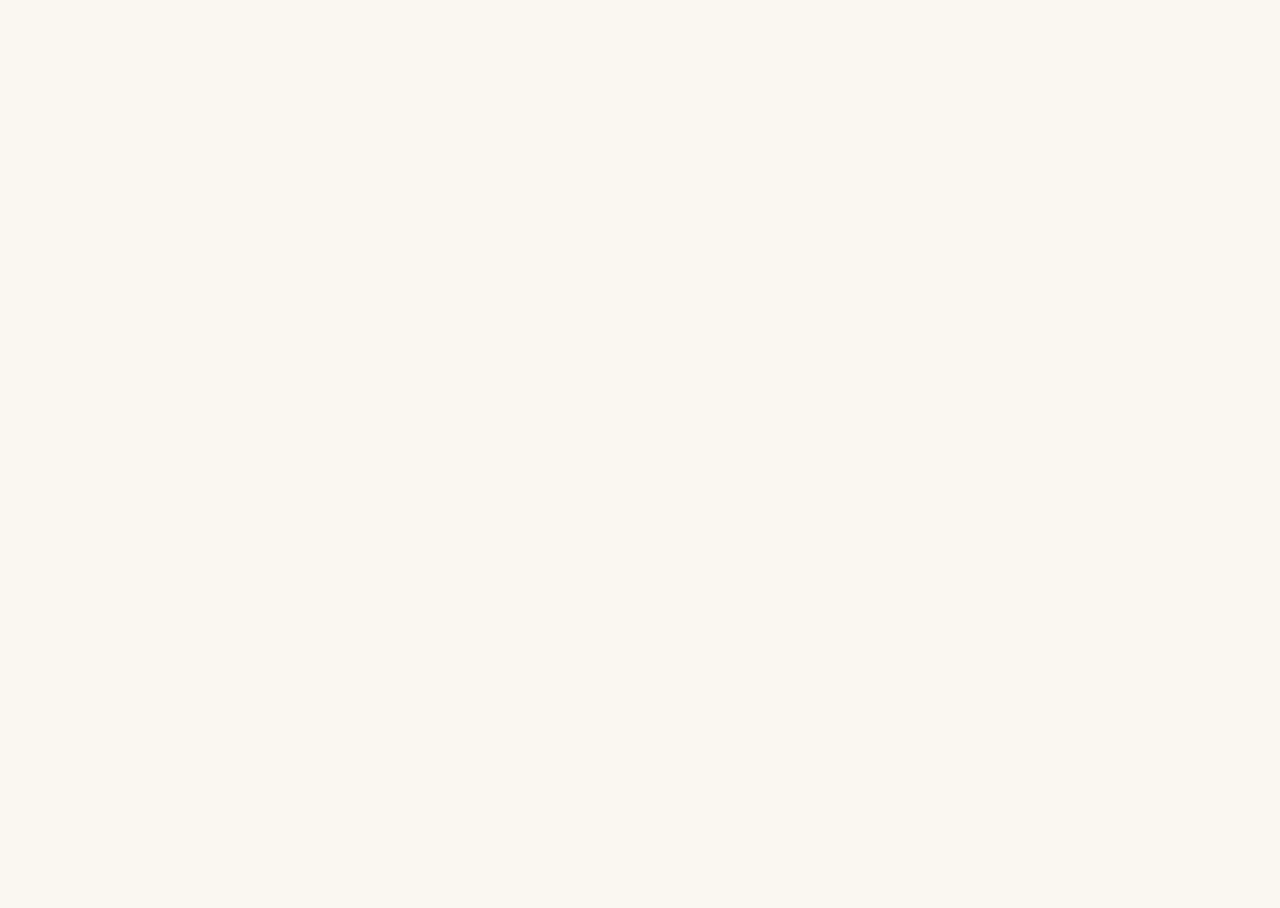
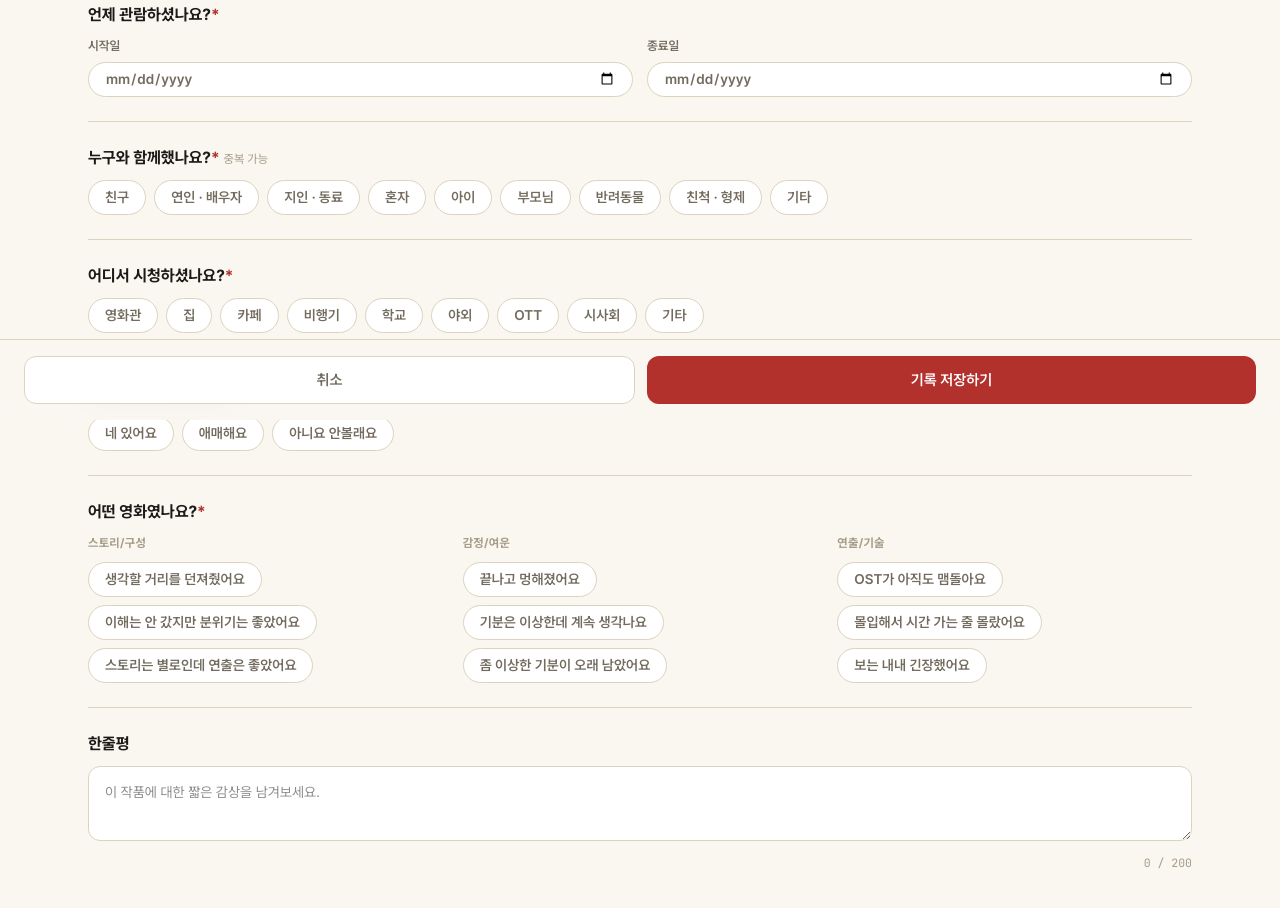
Before and after one commit to y007in/reviewZIP, a Next.js app: page /new-record in a window 1280 px wide. Shown: the part 380-1288 px from the top of the page. Before the commit the page ends 800 px from the top, so only its background shows below. Built offline with nearby package versions, Linux system fonts and the light colour scheme.

Commit message:
feat: 새 기록 추가 페이지 form  관련 컴포넌트 구현

```diff
--- a/app/(main)/new-record/page.tsx
+++ b/app/(main)/new-record/page.tsx
@@ -1,3 +1,115 @@
+"use client";
+
+import { useState } from "react";
+import { useRouter } from "next/navigation";
+import { Button } from "@/components/shared/Button";
+import TitlePicker from "@/components/record-form/TitlePicker";
+import { PillToggleGroup } from "@/components/record-form/PillToggleGroup";
+import TagCategoryGrid from "@/components/record-form/TagCategoryGrid";
+import { FormSection } from "@/components/record-form/FormSection";
+import {
+  STATUS_OPTIONS,
+  COMPANION_OPTIONS,
+  LOCATION_OPTIONS,
+  REWATCH_OPTIONS,
+} from "@/lib/record-options";
+import type { Movie } from "@/lib/types";
+
+const DATE_LABEL_CLASS = "mb-1.5 block text-[12.5px] font-semibold text-ink-soft";
+const DATE_INPUT_CLASS =
+  "w-full rounded-full border border-line bg-card px-4 py-1.5 text-[14px] font-semibold text-ink-soft outline-none focus:border-accent focus:text-ink";
+
 export default function NewRecordPage() {
-  return <p>새 기록 추가 페이지</p>;
+  const router = useRouter();
+  const [status, setStatus] = useState<string[]>([]);
+  const [startDate, setStartDate] = useState("");
+  const [endDate, setEndDate] = useState("");
+  const [companions, setCompanions] = useState<string[]>([]);
+  const [locations, setLocations] = useState<string[]>([]);
+  const [rewatch, setRewatch] = useState<string[]>([]);
+  const [tags, setTags] = useState<string[]>([]);
+  const [note, setNote] = useState("");
+
+  return (
+    <main className="mx-auto grid w-full max-w-6xl px-6 py-8 pb-32">
+      <div className="mb-7">
+        <h1 className="text-[22px] font-extrabold text-ink">오늘 본 작품을 기록해보세요</h1>
+      </div>
+      <FormSection label="어떤 작품인가요?" require divider={false}>
+        <TitlePicker />
+      </FormSection>
+
+      <FormSection label="관람 상태" require labelId="status-label">
+        <PillToggleGroup labelledBy="status-label" options={STATUS_OPTIONS} value={status} onChange={setStatus} />
+      </FormSection>
+
+      <FormSection label="언제 관람하셨나요?" require>
+        <div className="flex gap-3.5">
+          <div className="flex-1">
+            <label htmlFor="start-date" className={DATE_LABEL_CLASS}>시작일</label>
+            <input
+              id="start-date"
+              type="date"
+              value={startDate}
+              onChange={(e) => setStartDate(e.target.value)}
+              className={DATE_INPUT_CLASS}
+            />
+          </div>
+          <div className="flex-1">
+            <label htmlFor="end-date" className={DATE_LABEL_CLASS}>종료일</label>
+            <input
+              id="end-date"
+              type="date"
+              value={endDate}
+              onChange={(e) => setEndDate(e.target.value)}
+              className={DATE_INPUT_CLASS}
+            />
+          </div>
+        </div>
+      </FormSection>
+
+      <FormSection label="누구와 함께했나요?" require hint="중복 가능" labelId="companion-label">
+        <PillToggleGroup labelledBy="companion-label" mode="multi" options={COMPANION_OPTIONS} value={companions} onChange={setCompanions} />
+      </FormSection>
+
+      <FormSection label="어디서 시청하셨나요?" require labelId="location-label">
+        <PillToggleGroup labelledBy="location-label" options={LOCATION_OPTIONS} value={locations} onChange={setLocations} />
+      </FormSection>
+
+      <FormSection label="다시 볼 의향이 있나요?" require labelId="rewatch-label">
+        <PillToggleGroup labelledBy="rewatch-label" options={REWATCH_OPTIONS} value={rewatch} onChange={setRewatch} />
+      </FormSection>
+
+      <FormSection label="어떤 영화였나요?" require>
+        <TagCategoryGrid value={tags} onChange={setTags} />
+      </FormSection>
+
+      <FormSection label="한줄평">
+        <textarea
+          value={note}
+          onChange={(e) => setNote(e.target.value.slice(0, 200))}
+          placeholder="이 작품에 대한 짧은 감상을 남겨보세요."
+          className="w-full resize-y rounded-xl border-[1.3px] border-line bg-card px-4 py-3.5 text-[14px] leading-relaxed text-ink outline-none focus:border-accent"
+        />
+        <p className="mt-1.5 text-right font-mono text-[11.5px] text-ink-faint">{note.length} / 200</p>
+      </FormSection>
+
+
+      <div className="fixed inset-x-0 bottom-0 z-40 border-t border-line bg-paper/90 backdrop-blur-md">
+        <div className=" mx-auto flex  gap-3 px-6 py-4">
+          <Button
+            type="button"
+            variant="ghost"
+            onClick={() => router.back()}
+            className="flex-1 hover:bg-paper-raised"
+          >
+            취소
+          </Button>
+          <Button type="button" className="flex-1">
+            기록 저장하기
+          </Button>
+        </div>
+      </div>
+    </main>
+  );
 }
--- /dev/null
+++ b/components/record-form/FormSection.tsx
@@ -0,0 +1,30 @@
+import type { ReactNode } from "react";
+
+interface FormSectionProps {
+  label: string;
+  require?: boolean;
+  hint?: string;
+  labelId?: string;
+  divider?: boolean;
+  children: ReactNode;
+}
+
+export function FormSection({
+  label,
+  require,
+  hint,
+  labelId,
+  divider = true,
+  children,
+}: FormSectionProps) {
+  return (
+    <section className={divider ? "mt-6 border-t border-line pt-6" : undefined}>
+      <h2 id={labelId} className="mb-2.5 flex items-baseline text-[16px] font-bold text-ink">
+        {label}
+        {require && <span className="text-accent">*</span>}
+        {hint && <span className="mx-1 text-[12px] font-normal text-ink-faint">{hint}</span>}
+      </h2>
+      {children}
+    </section>
+  );
+}
--- a/components/record-form/PillToggleGroup.tsx
+++ b/components/record-form/PillToggleGroup.tsx
@@ -9,10 +9,10 @@ export interface PillOption {
 
 interface PillToggleGroupProps {
   options: PillOption[];
-  label: string,
-  mode?: "single" | "multi"
+  mode?: "single" | "multi";
   value: string[];
   onChange: (next: string[]) => void;
+  labelledBy?: string;
   name?: string;
   className?: string;
 }
@@ -26,16 +26,15 @@ const PILL_LABEL_CLASS =
 
 export function PillToggleGroup({
   options,
-  label,
   mode = "single",
   value,
   onChange,
+  labelledBy,
   name,
   className,
 }: PillToggleGroupProps) {
   const autoId = useId();
   const groupName = name ?? autoId;
-  console.log(mode != 'single' && groupName);
 
   function handleSingleChange(optionValue: string) {
     onChange([optionValue]);
@@ -48,12 +47,11 @@ export function PillToggleGroup({
   const groupClasses = `flex flex-wrap gap-2 ${className ?? ""}`.trim();
 
   return (
-    <>
-      <div className="mb-2.5 flex items-baseline gap-2 text-[16px] font-bold" >
-        {label}
-
-      </div>
-      <div className={groupClasses} role={mode === "single" ? "radiogroup" : "group"}>
+    <div
+      className={groupClasses}
+      role={mode === "single" ? "radiogroup" : "group"}
+      aria-labelledby={labelledBy}
+    >
       {options.map((opt) => {
         const inputId = `${groupName}-${opt.value}`;
         const checked = value.includes(opt.value);
@@ -81,6 +79,5 @@ export function PillToggleGroup({
         );
       })}
     </div>
-    </>
   );
 }
--- a/components/record-form/TagCategoryGrid.tsx
+++ b/components/record-form/TagCategoryGrid.tsx
@@ -1,3 +1,41 @@
-export default function TagCategoryGrid() {
-  return <div>TagCategoryGrid</div>;
+import { PillToggleGroup } from "@/components/record-form/PillToggleGroup";
+import { TAG_CATEGORIES } from "@/lib/record-options";
+
+const CATEGORY_LABEL_CLASS =
+  "mb-2.5 text-[12px] font-bold uppercase tracking-wide text-ink-faint";
+
+interface TagCategoryGridProps {
+  value: string[];
+  onChange: (next: string[]) => void;
 }
+
+export default function TagCategoryGrid({ value, onChange }: TagCategoryGridProps) {
+  function handleCategoryChange(categoryValues: string[], next: string[]) {
+    const withoutCategory = value.filter((v) => !categoryValues.includes(v));
+    onChange([...withoutCategory, ...next]);
+  }
+
+  return (
+    <div className="grid grid-cols-1 gap-5 sm:grid-cols-3">
+      {TAG_CATEGORIES.map((category) => {
+        const categoryValues = category.options.map((o) => o.value);
+        const titleId = `tag-${category.key}-label`;
+        return (
+          <div key={category.key}>
+            <h3 id={titleId} className={CATEGORY_LABEL_CLASS}>
+              {category.title}
+            </h3>
+            <PillToggleGroup
+              labelledBy={titleId}
+              mode="multi"
+              options={category.options}
+              value={value.filter((v) => categoryValues.includes(v))}
+              onChange={(next) => handleCategoryChange(categoryValues, next)}
+              className="flex-col items-stretch"
+            />
+          </div>
+        );
+      })}
+    </div>
+  );
+}
--- /dev/null
+++ b/lib/record-options.ts
@@ -0,0 +1,73 @@
+import type { PillOption } from "@/components/record-form/PillToggleGroup";
+import { WATCH_STATUS, WATCH_STATUS_LABEL } from "@/lib/constants";
+
+export const STATUS_OPTIONS: PillOption[] = WATCH_STATUS.map((status) => ({
+  value: status,
+  label: WATCH_STATUS_LABEL[status],
+}));
+
+export const COMPANION_OPTIONS: PillOption[] = [
+  { value: "friend", label: "친구" },
+  { value: "partner", label: "연인 · 배우자" },
+  { value: "colleague", label: "지인 · 동료" },
+  { value: "alone", label: "혼자" },
+  { value: "kid", label: "아이" },
+  { value: "parent", label: "부모님" },
+  { value: "pet", label: "반려동물" },
+  { value: "family", label: "친척 · 형제" },
+  { value: "etc", label: "기타" },
+];
+
+export const LOCATION_OPTIONS: PillOption[] = [
+  { value: "theater", label: "영화관" },
+  { value: "home", label: "집" },
+  { value: "cafe", label: "카페" },
+  { value: "flight", label: "비행기" },
+  { value: "school", label: "학교" },
+  { value: "outdoor", label: "야외" },
+  { value: "ott", label: "OTT" },
+  { value: "premiere", label: "시사회" },
+  { value: "etc", label: "기타" },
+];
+
+export const REWATCH_OPTIONS: PillOption[] = [
+  { value: "yes", label: "네 있어요" },
+  { value: "maybe", label: "애매해요" },
+  { value: "no", label: "아니요 안볼래요" },
+];
+
+export interface TagCategory {
+  key: string;
+  title: string;
+  options: PillOption[];
+}
+
+export const TAG_CATEGORIES: TagCategory[] = [
+  {
+    key: "story",
+    title: "스토리/구성",
+    options: [
+      { value: "story-insight", label: "생각할 거리를 던져줬어요" },
+      { value: "story-mood", label: "이해는 안 갔지만 분위기는 좋았어요" },
+      { value: "story-direction", label: "스토리는 별로인데 연출은 좋았어요" },
+    ],
+  },
+  {
+    key: "emotion",
+    title: "감정/여운",
+    options: [
+      { value: "emotion-blank", label: "끝나고 멍해졌어요" },
+      { value: "emotion-strange", label: "기분은 이상한데 계속 생각나요" },
+      { value: "emotion-lingering", label: "좀 이상한 기분이 오래 남았어요" },
+    ],
+  },
+  {
+    key: "craft",
+    title: "연출/기술",
+    options: [
+      { value: "craft-ost", label: "OST가 아직도 맴돌아요" },
+      { value: "craft-immersive", label: "몰입해서 시간 가는 줄 몰랐어요" },
+      { value: "craft-tense", label: "보는 내내 긴장했어요" },
+    ],
+  },
+];
```
Lines whose indentation alone changed are shown as unchanged.
